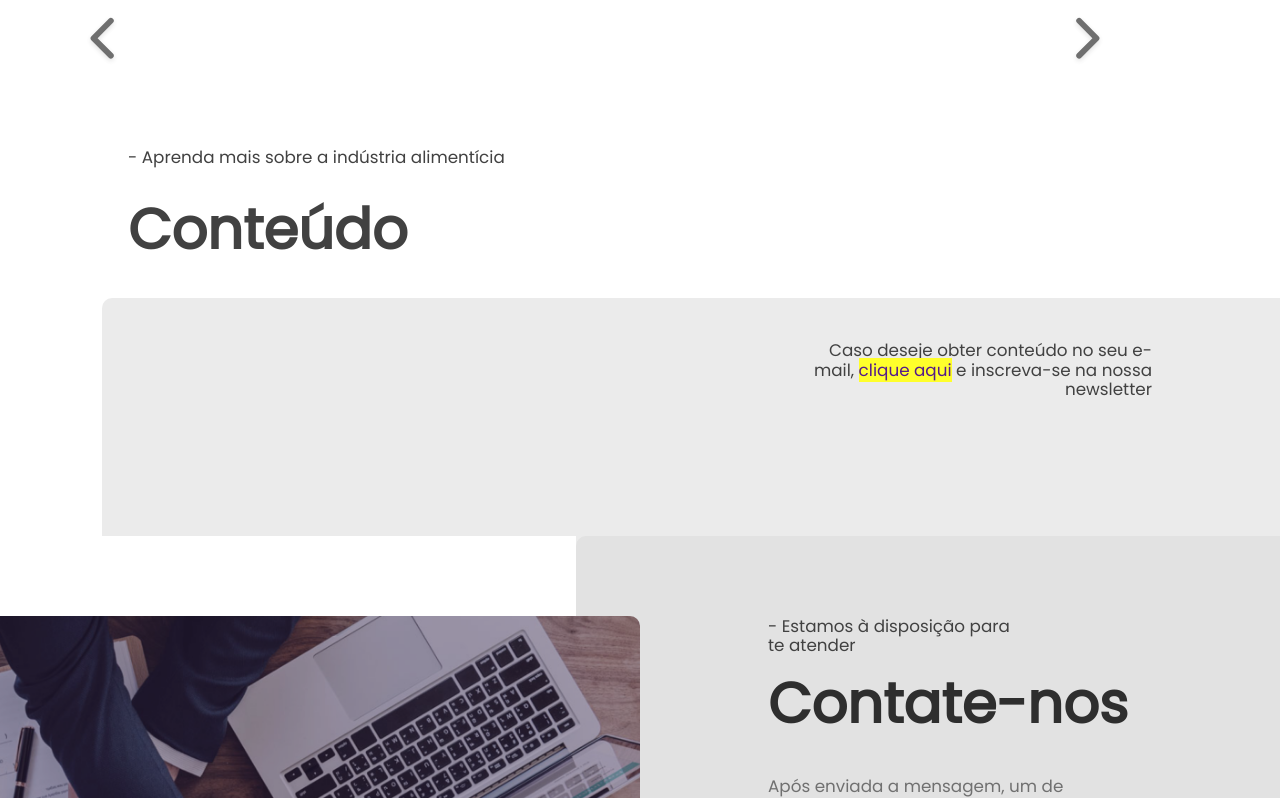
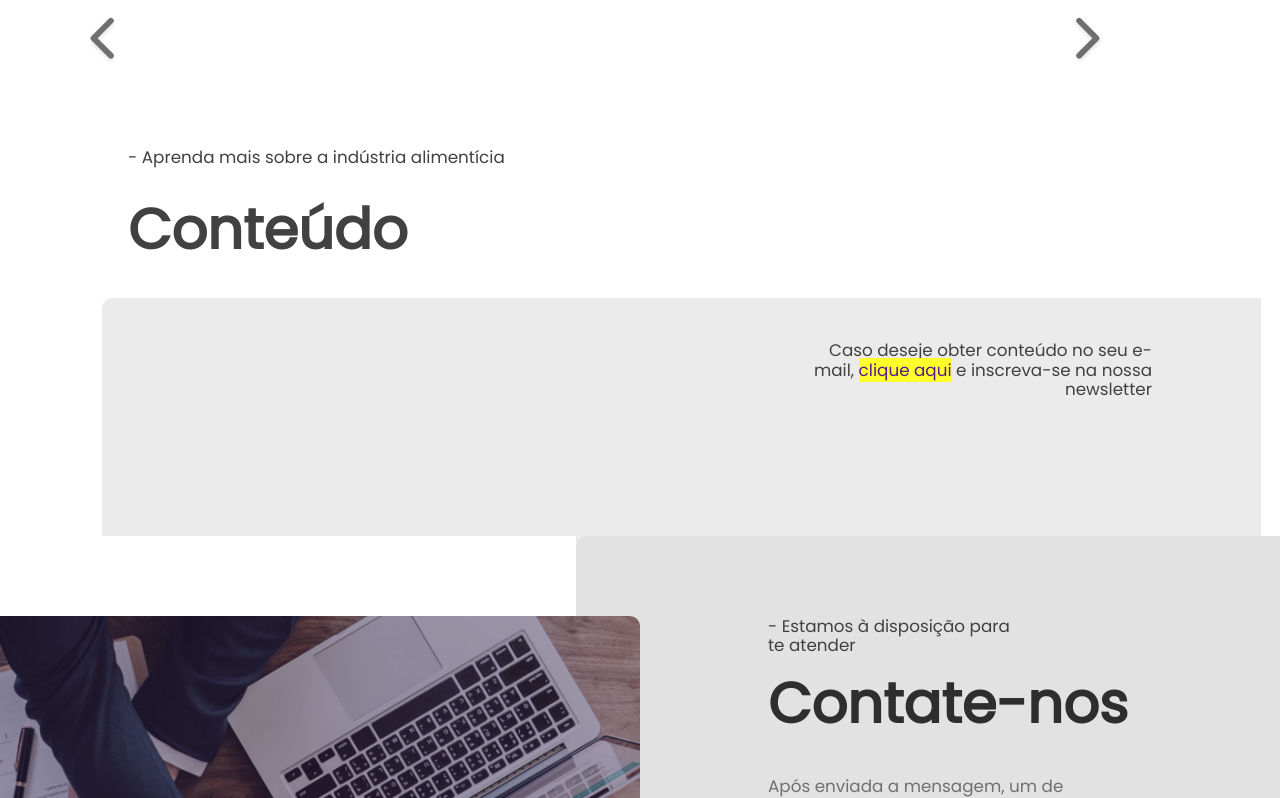
Before and after one commit to citi-onboarding/Elementus-Jr, a React (Create React App) app in the folder client/: page / in a window 1280 px wide. Shown: the part 1423-2221 px from the top of the page. Built offline with nearby package versions, Linux system fonts and the light colour scheme; no server answers.

Commit message:
hotfix(depoiments): tirando o scroll lateral

```diff
--- a/client/src/components/Depoiments/Depoiments.css
+++ b/client/src/components/Depoiments/Depoiments.css
@@ -10,7 +10,7 @@
   border-bottom-left-radius: 10px;
   border-top-left-radius: 10px;
   height: 60vh;
-  width: 92vw;
+  width: 90.5vw;
   left: 8vw;
   position: absolute;
   margin-top: 460px;
```
